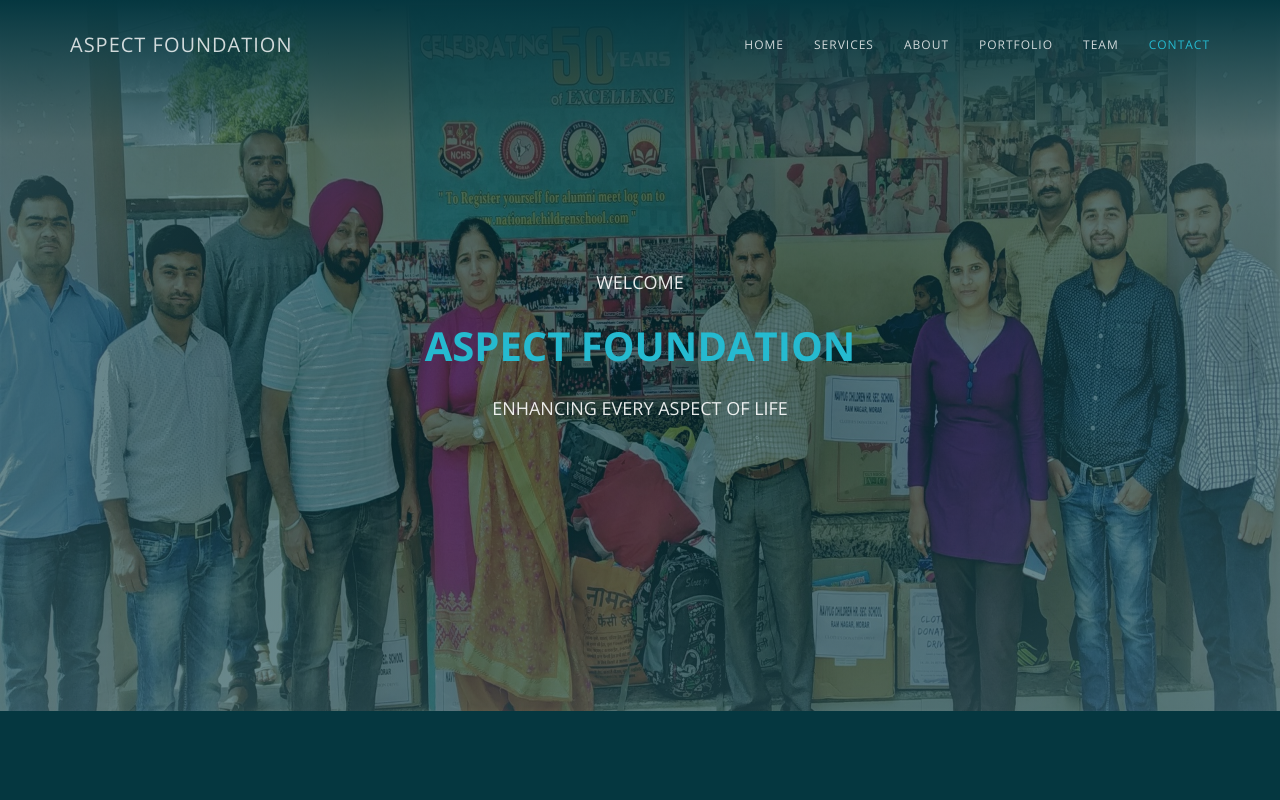
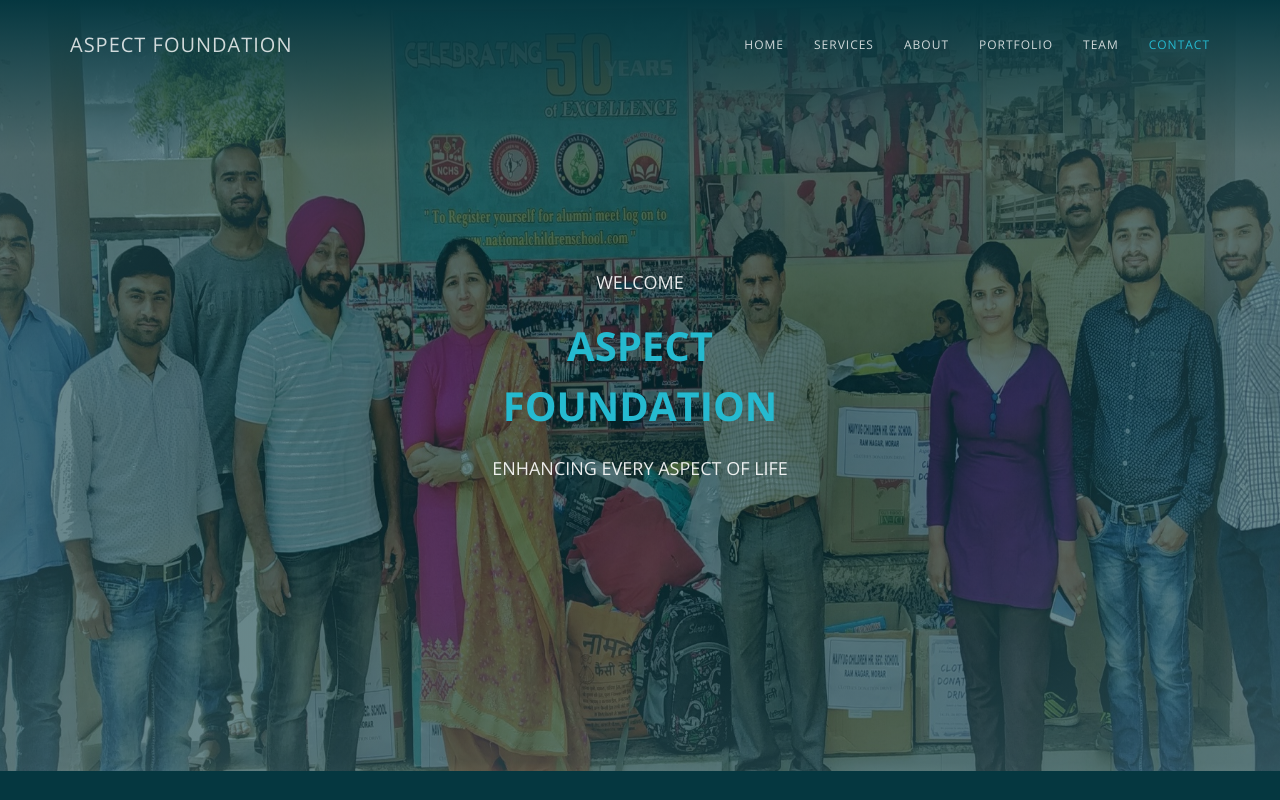
Before and after one commit to aspect99/aspectfoundation, a plain HTML site: page index.html in a window 1280 px wide. Shown: the top 800 px of the page. Drawn offline with nearby package versions, Linux system fonts and the light colour scheme.

Commit message:
Update index.html

```diff
--- a/index.html
+++ b/index.html
@@ -64,8 +64,8 @@
         <div class="row">
           <div class="intro-text">
 		 <p> Welcome </p>
-		    <h2><span class="brand"> Aspect
-			    Foundation </span></h2>
+		    <h2><span class="brand"> Aspect </span></h2>
+		    <h2><span class="brand"> Foundation </span></h2>
 		  <p>Enhancing Every Aspect Of Life</p>
             <!--<a href="#services" class="btn btn-default btn-lg page-scroll">Learn More</a>  </div>-->
         </div>
```
